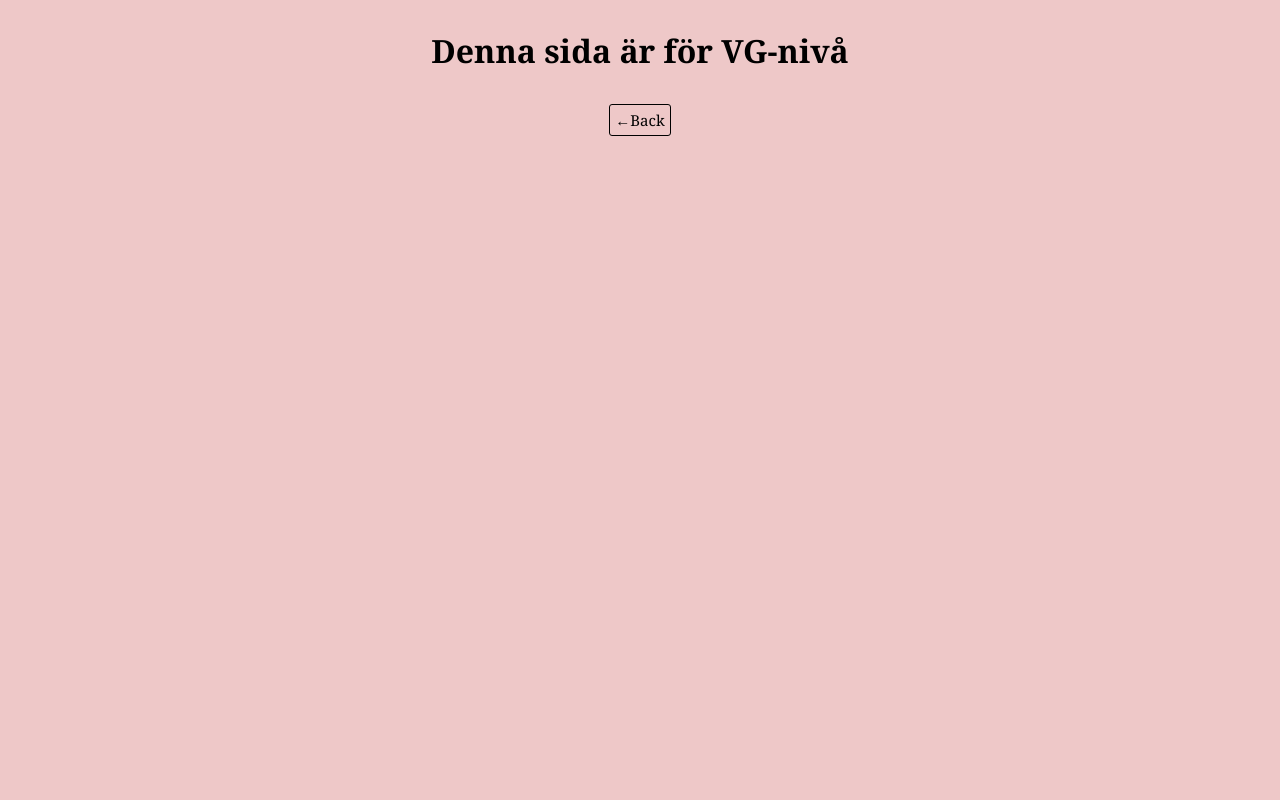
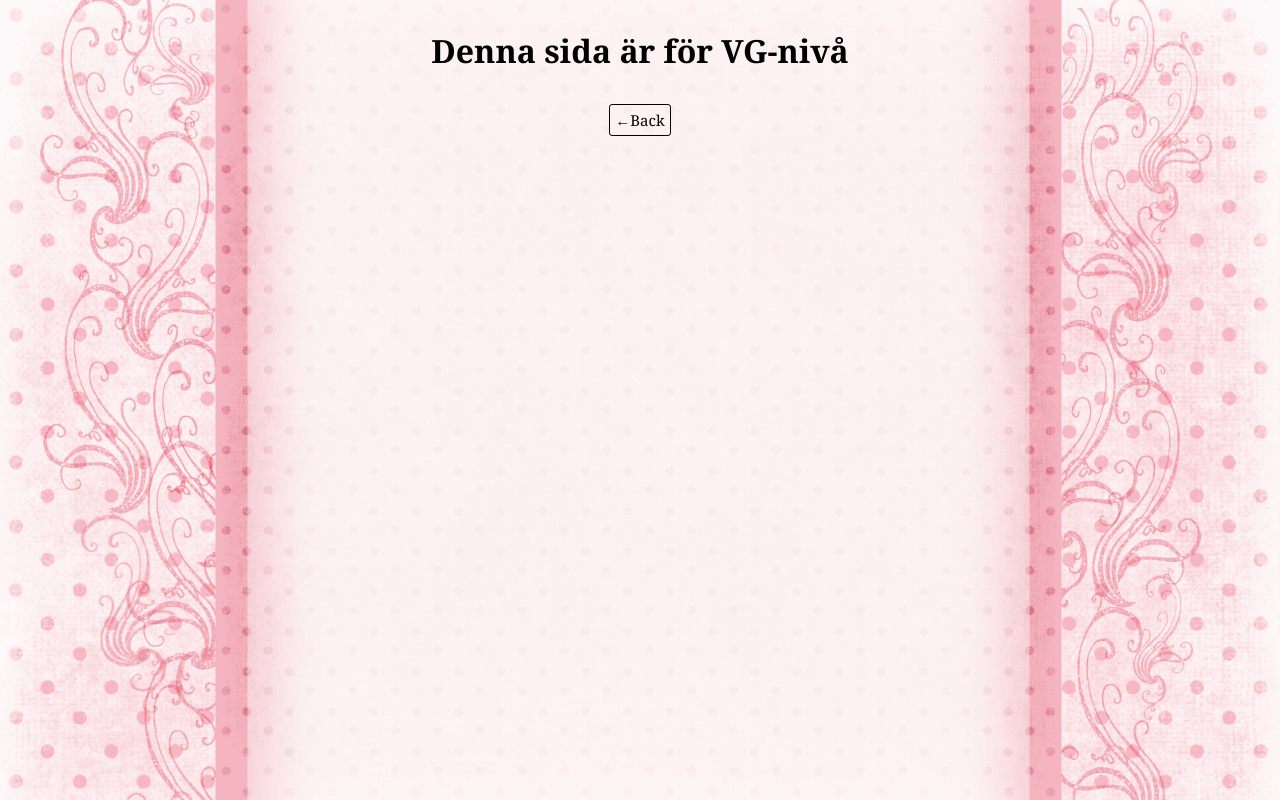
Before and after one commit to NishaSaraswat/GroupProject-Nodejs-, a plain HTML site: page blog-client/post.html in a window 1280 px wide. Drawn offline with Linux system fonts and the light colour scheme; no server answers.

Commit message:
change background img and color

```diff
--- a/blog-client/admin/css/update-post.css
+++ b/blog-client/admin/css/update-post.css
@@ -2,7 +2,7 @@
 /* update-post css*/
 
 body{
-    background-color:rgb(226, 224, 224);
+    background-color:rgb(240, 234, 234);
 
     font-family:SFProDisplay-Regular, Helvetica, Arial, sans-serif;
     /*background-color: rgb(211, 211, 228);*/
@@ -61,15 +61,17 @@ form .input{
 
 #update{
     display: block;
-    width: 42%;
-    margin-left: 30%;
+    width: 10%;
+    margin-left:45%;
     height:2em;
+    background-color: #29497c;
+    color:white;
 }
 
 #goback-link{
     display: block;
     width: 33%;
-    margin-left: 50%;
+    margin-left: 48%;
     margin-top: 1em;
 }
 
--- a/blog-client/css/style.css
+++ b/blog-client/css/style.css
@@ -5,7 +5,9 @@ h1,h2,p,a {
 }
 
 body {
-    background-color: rgba(201, 76, 76, 0.3);
+    /*background-color: rgba(201, 76, 76, 0.3);*/
+    background-image: url('Pink.gif');
+    background-size: contain;
     align-items: center;
     display: flex;
     flex-direction: column;
```
Also changed, not shown: blog-client/css/Pink.gif (added).
